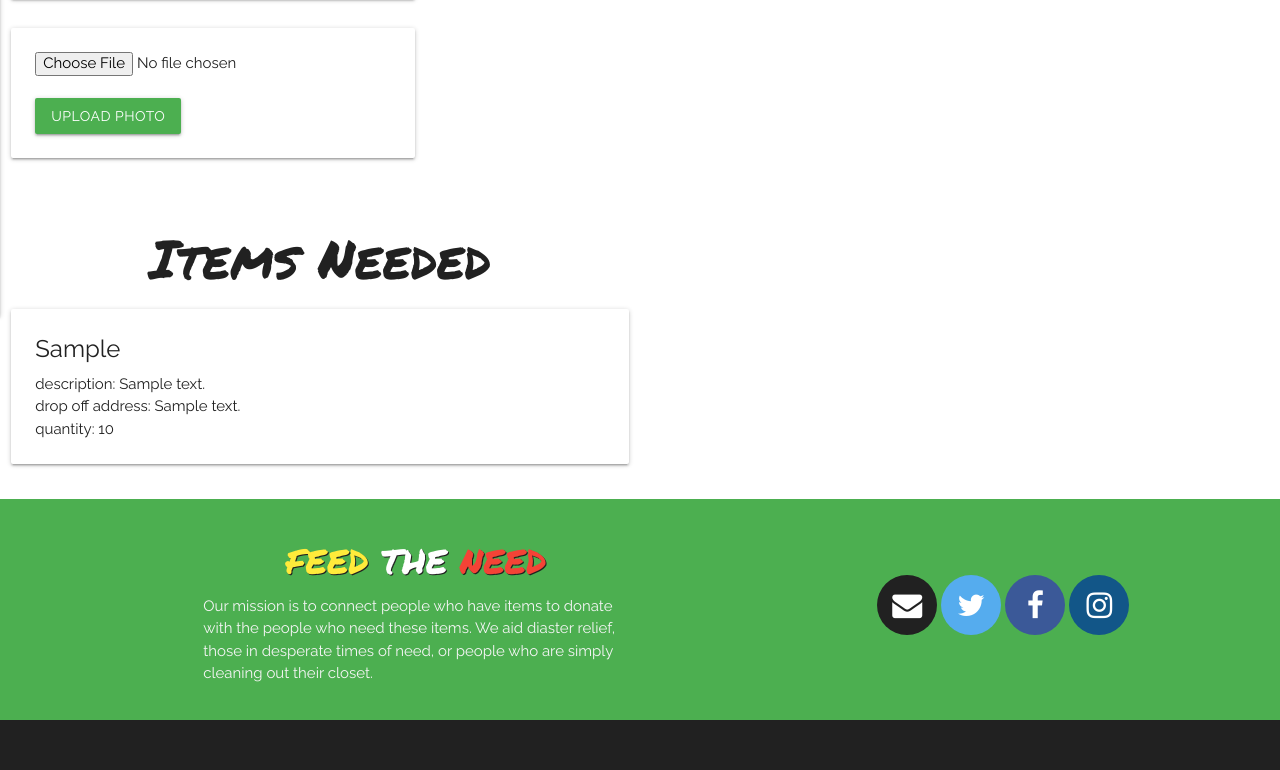
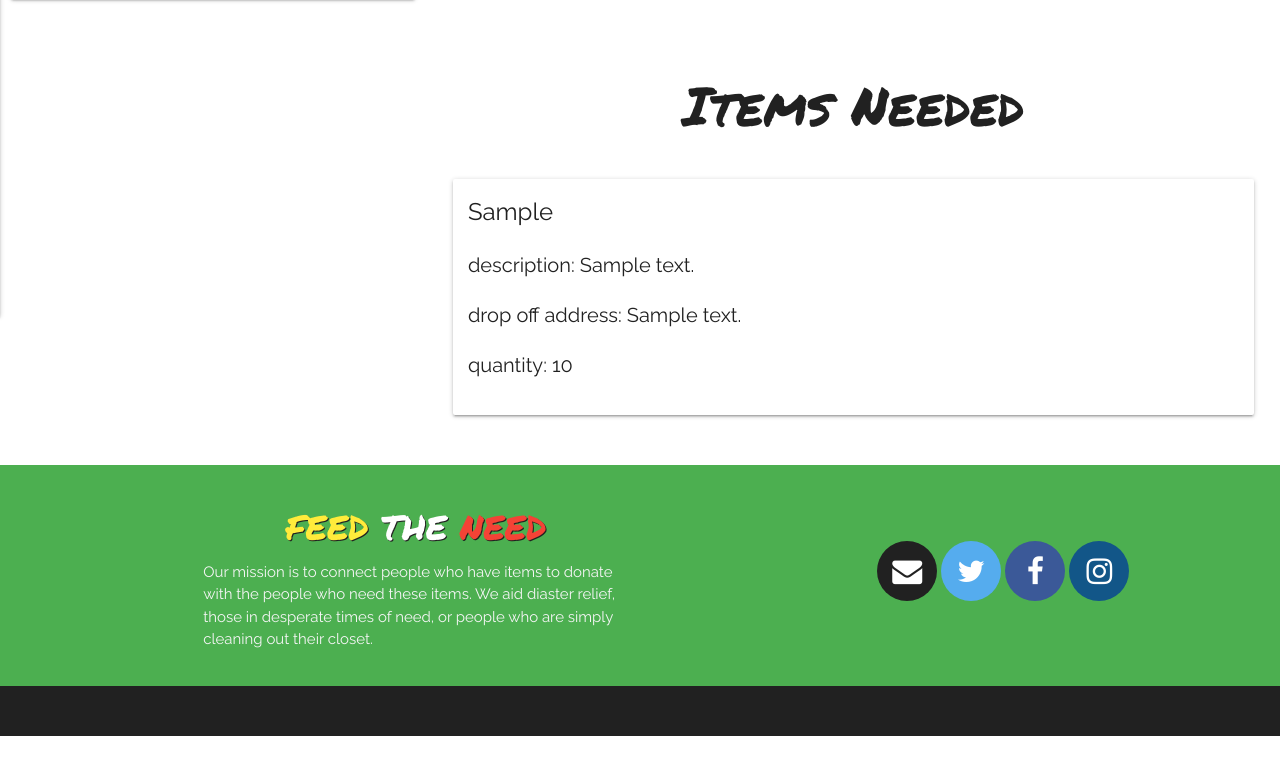
Before and after one commit to KarenkSmith/feed-the-need, a Django app: page /user/1/ in a window 1280 px wide. Shown: the part 559-1329 px from the top of the page. After the commit the page ends 1295 px from the top, so only its background shows below. Run offline with Django 3.2, Linux system fonts and the light colour scheme; tables that the repository leaves empty hold one stand-in row (values such as "Sample post").

Commit message:
update profile

```diff
--- a/main/static/css/style.css
+++ b/main/static/css/style.css
@@ -124,3 +124,16 @@ font-family: 'Raleway', sans-serif;
 	background: #212121;
 	color: white;
   }
+
+.card-content {
+	display: grid;
+	grid-template-columns: auto auto;
+	font-size: 20px;
+	}
+.item-content {
+	font-size: 20px;
+	padding: 15px;
+}
+.even {
+	background-color: #c8e6c9;
+}
--- a/main/templates/user/profile.html
+++ b/main/templates/user/profile.html
@@ -5,12 +5,12 @@
 
 <div class="row">
   <div class="col s4">
-
+    {% if profile.photo_set.all %}
     {% for photo in profile.photo_set.all %}
     <img class="responsive-img card-panel" src="{{photo.url}}">
-  {% empty %}
-      <div class="card-panel teal-text center-align">No Photos Uploaded</div>
     {% endfor %}
+    {% else %}
+    <div class="card-panel green-text center-align">No Photo Uploaded</div>
 
     <form action="{% url 'add_photo' profile.id %}" enctype="multipart/form-data" method="POST" class="card-panel">
       {% csrf_token %}
@@ -18,18 +18,24 @@
       <br><br>
       <input type="submit" class="green btn" value="Upload Photo">
     </form>
-
+    {% endif %}
   </div>
 
   <div class="col s8">
     <div class="card">
       <div class="card-content">
-        <span class="card-title">organization Name: {{ profile.org_name }}</span>
-        <p>address: {{ profile.address }}</p>
-        <p>phone number: {{ profile.phone_number }}</p>
-        <p>org description: {{ profile.org_description }}</p>
-        <p>URL {{ profile.org_url }}</p>
-        <p>amazon wishlist: {{ profile.wish_list }}</p>
+        <div>Name:</div>
+        <div>{{ profile.org_name }}</div>
+        <div class="even">Address:</div>
+        <div class="even">{{ profile.address }}</div>
+        <div>Phone Number:</div>
+        <div>{{ profile.phone_number }}</div>
+        <div class="even">About Me:</div>
+        <div class="even">{{ profile.org_description }}</div>
+        <div>Website:</div>
+        <div>{{ profile.org_url }}</div>
+        <div class="even">Wishlist/Registry:</div>
+        <div class="even">{{ profile.wish_list }}</div>
       </div>
       <div class="card-action">
         <a href="{% url 'profile_update' profile.id %}" style="color: green">edit profile</a>
@@ -39,19 +45,22 @@
   </div>
 </div>
 
+<div class="row">
+  <div class="col s4"></div>
 
-<div class="row">
 
-<div class="col s6">
-  <div class="card-content">
+  <div class="col s8">
+    <div>
       <h2> Items Needed </h2>
       {% for needed_item in needed_items %}
-    <div class='card'>
-      <div class="card-content">
+      <div class='item-content'>
+        <div class="card" style="padding: 15px">
+          <div>
             <span class='card-title'>{{ needed_item.item }}</span>
             <p>description: {{ needed_item.description }}</p>
             <p>drop off address: {{ needed_item.address }}</p>
             <p>quantity: {{ needed_item.quantity }}</p>
+          </div>
         </div>
       </div>
       </a>
```
Lines whose indentation alone changed are shown as unchanged.
